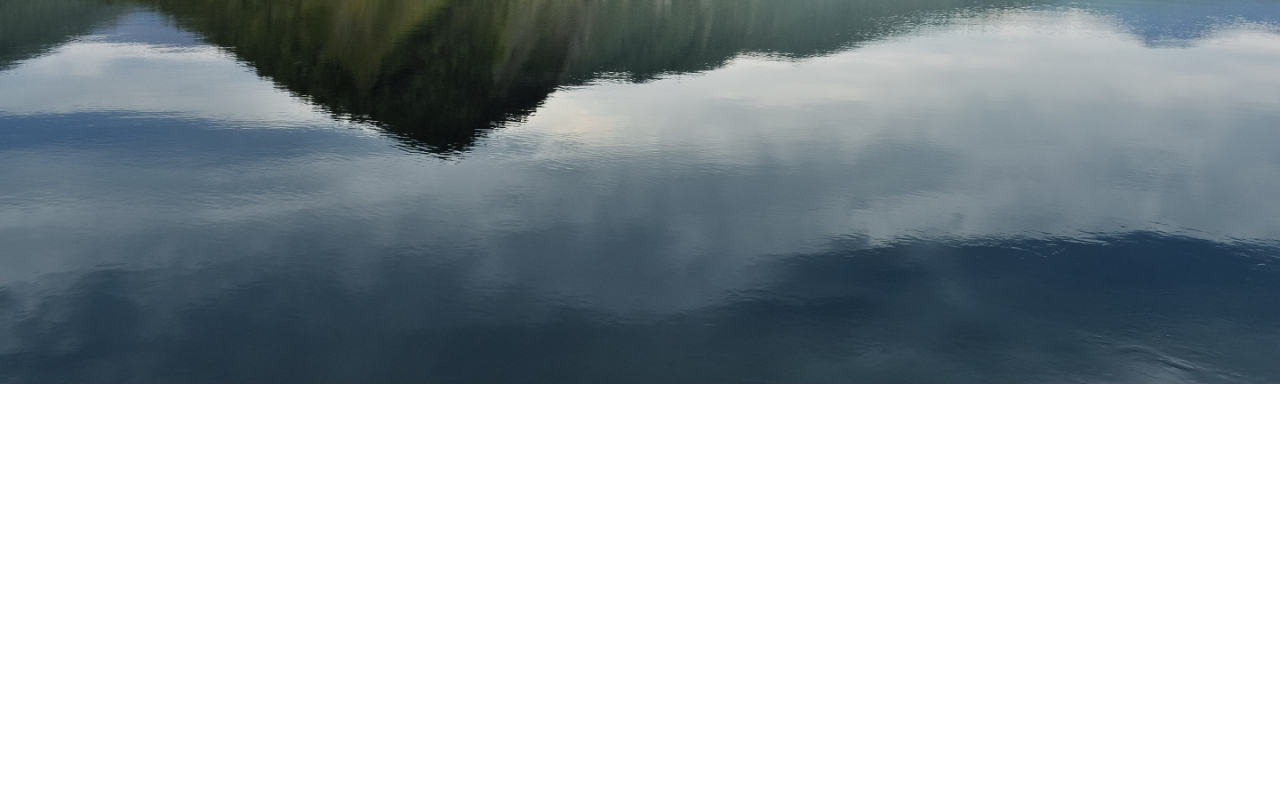
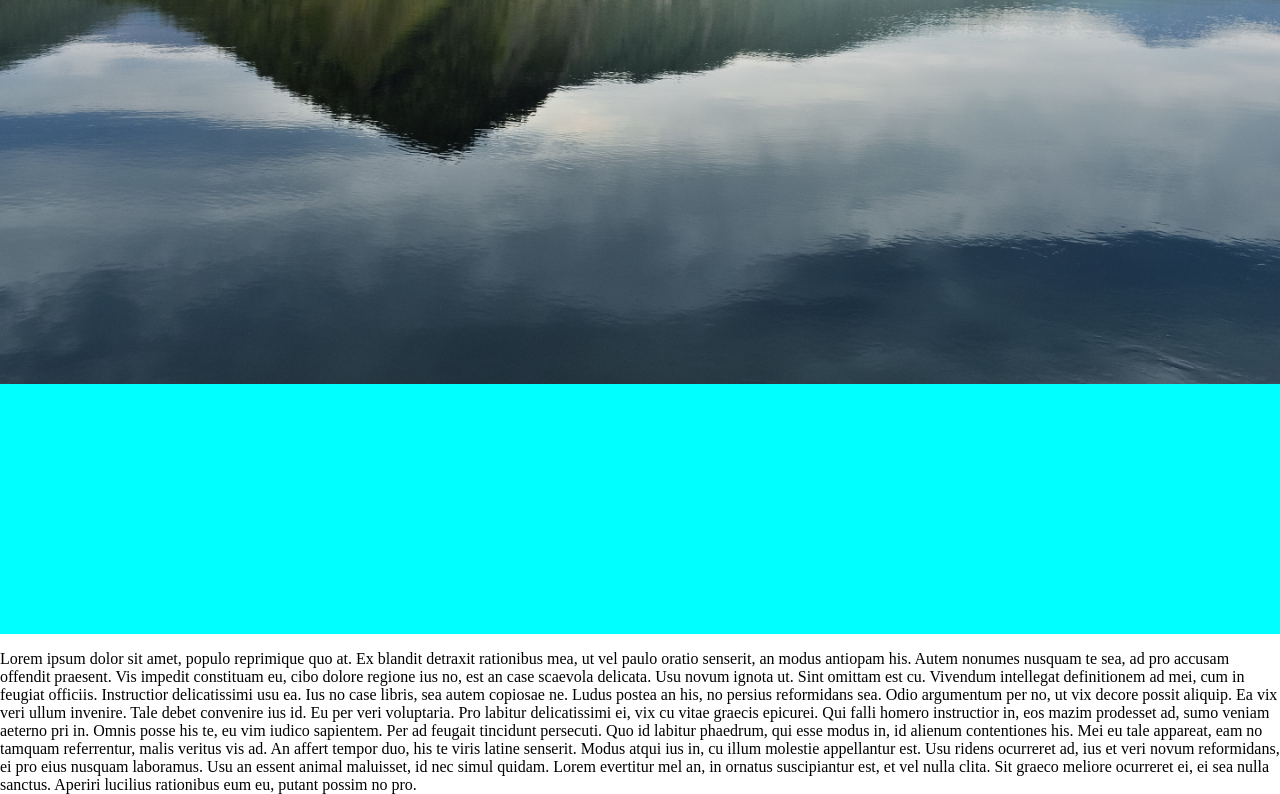
Before and after one commit to BradWalton/CSS-Practice, a plain HTML site: page index.html in a window 1280 px wide. Shown: the part 416-1210 px from the top of the page. Before the commit the page ends 800 px from the top, so only its background shows below. Drawn offline with Linux system fonts and the light colour scheme.

Commit message:
styling and content

```diff
--- a/index.html
+++ b/index.html
@@ -7,9 +7,23 @@
     <link rel="stylesheet" type="text/css" href="main.css">
 </head>
 <body>
-  <header>
-    <h1>DreamN</h1>
-  </header>
+    <header>
+        <h1>DreamN</h1>
+    </header>
+    <div class="title">
+
+    </div>
+    <div>
+        <p>Lorem ipsum dolor sit amet, populo reprimique quo at. Ex blandit detraxit rationibus mea, ut vel paulo oratio senserit, an modus antiopam his. Autem nonumes nusquam te sea, ad pro accusam offendit praesent. Vis impedit constituam eu, cibo dolore regione ius no, est an case scaevola delicata. Usu novum ignota ut.
+
+            Sint omittam est cu. Vivendum intellegat definitionem ad mei, cum in feugiat officiis. Instructior delicatissimi usu ea. Ius no case libris, sea autem copiosae ne. Ludus postea an his, no persius reformidans sea.
+
+            Odio argumentum per no, ut vix decore possit aliquip. Ea vix veri ullum invenire. Tale debet convenire ius id. Eu per veri voluptaria.
+
+            Pro labitur delicatissimi ei, vix cu vitae graecis epicurei. Qui falli homero instructior in, eos mazim prodesset ad, sumo veniam aeterno pri in. Omnis posse his te, eu vim iudico sapientem. Per ad feugait tincidunt persecuti. Quo id labitur phaedrum, qui esse modus in, id alienum contentiones his. Mei eu tale appareat, eam no tamquam referrentur, malis veritus vis ad.
+
+            An affert tempor duo, his te viris latine senserit. Modus atqui ius in, cu illum molestie appellantur est. Usu ridens ocurreret ad, ius et veri novum reformidans, ei pro eius nusquam laboramus. Usu an essent animal maluisset, id nec simul quidam. Lorem evertitur mel an, in ornatus suscipiantur est, et vel nulla clita. Sit graeco meliore ocurreret ei, ei sea nulla sanctus. Aperiri lucilius rationibus eum eu, putant possim no pro.</p>
+    </div>
 
 </body>
 </html>
--- a/main.css
+++ b/main.css
@@ -21,3 +21,8 @@ header > h1 {
     margin: 0;
     padding: 0;
 }
+
+.title {
+    background-color: aqua;
+    height: 250px;
+}
```
